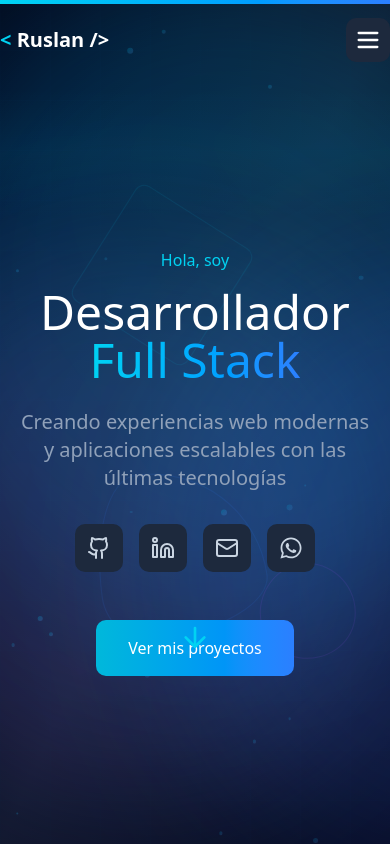
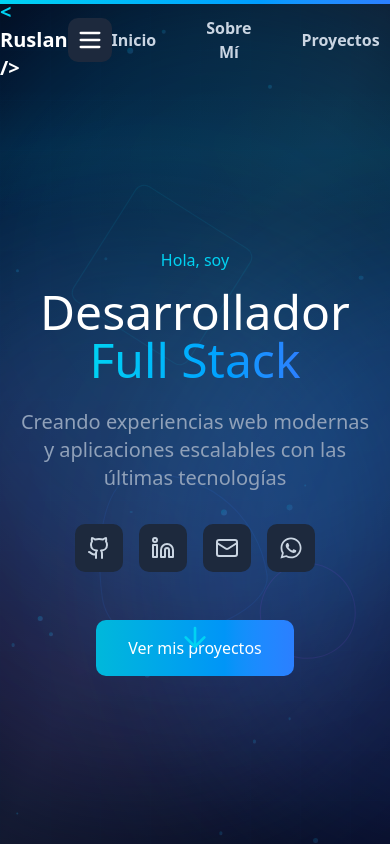
Before and after one commit to RuslanKomarytskiyFilnyak/developer-fullstack, a React (Vite) app: page / in a window 390 px wide. Shown: the top 844 px of the page. Built offline with nearby package versions, Linux system fonts and the light colour scheme.

Commit message:
fix: enforce desktop navigation spacing using absolute inline margin styles

```diff
--- a/src/components/Header.tsx
+++ b/src/components/Header.tsx
@@ -65,18 +65,28 @@ export function Header() {
             <Menu size={28} />
           </button>
 
-          <div className="hidden md:flex items-center">
+          <div
+            className="hidden md:flex"
+            style={{ display: 'flex', alignItems: 'center' }}
+          >
             {navItems.map((item, index) => (
               <button
                 key={item.id}
                 onClick={() => scrollToSection(item.id)}
-                className={`text-sm font-medium text-slate-300 hover:text-white transition-colors relative group py-2 ${index > 0 ? 'ml-10' : ''}`}
-                style={{ position: 'relative' }}
+                className="text-base font-semibold text-slate-300 hover:text-white transition-colors group"
+                style={{
+                  position: 'relative',
+                  marginLeft: index === 0 ? '0px' : '50px',
+                  padding: '8px 0',
+                  background: 'none',
+                  border: 'none',
+                  cursor: 'pointer'
+                }}
               >
                 {item.label}
                 <div
                   className="absolute left-0 w-0 h-[2px] bg-cyan-400 group-hover:w-full transition-all duration-300"
-                  style={{ bottom: '-4px' }}
+                  style={{ bottom: '0px' }}
                 ></div>
               </button>
             ))}
```
